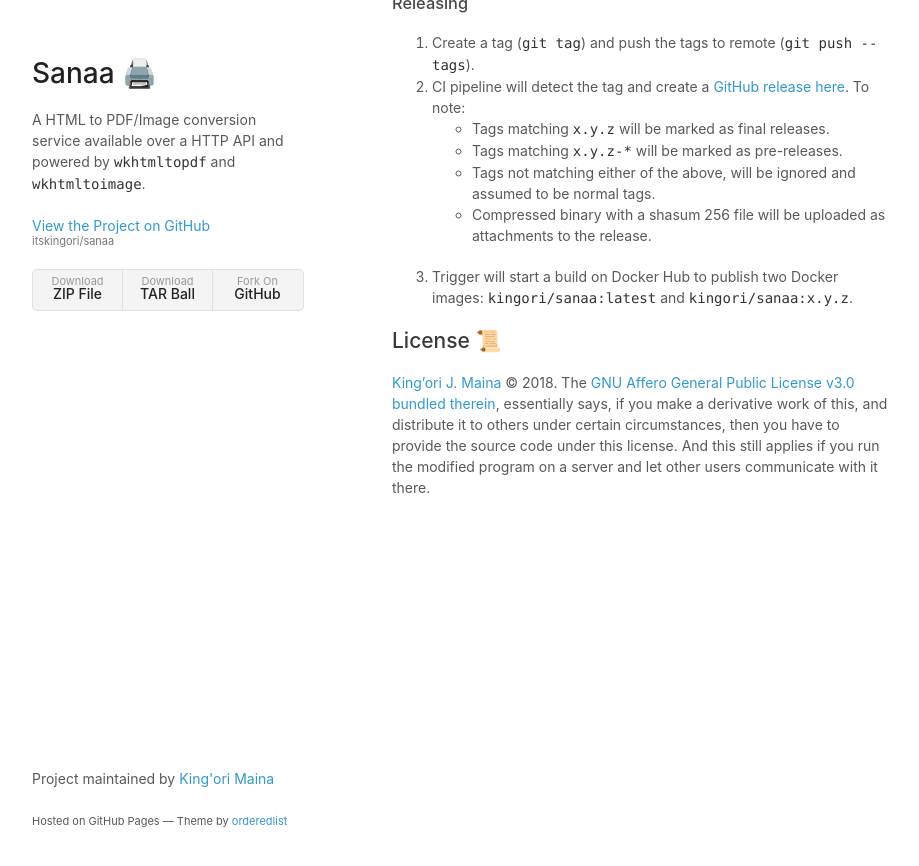
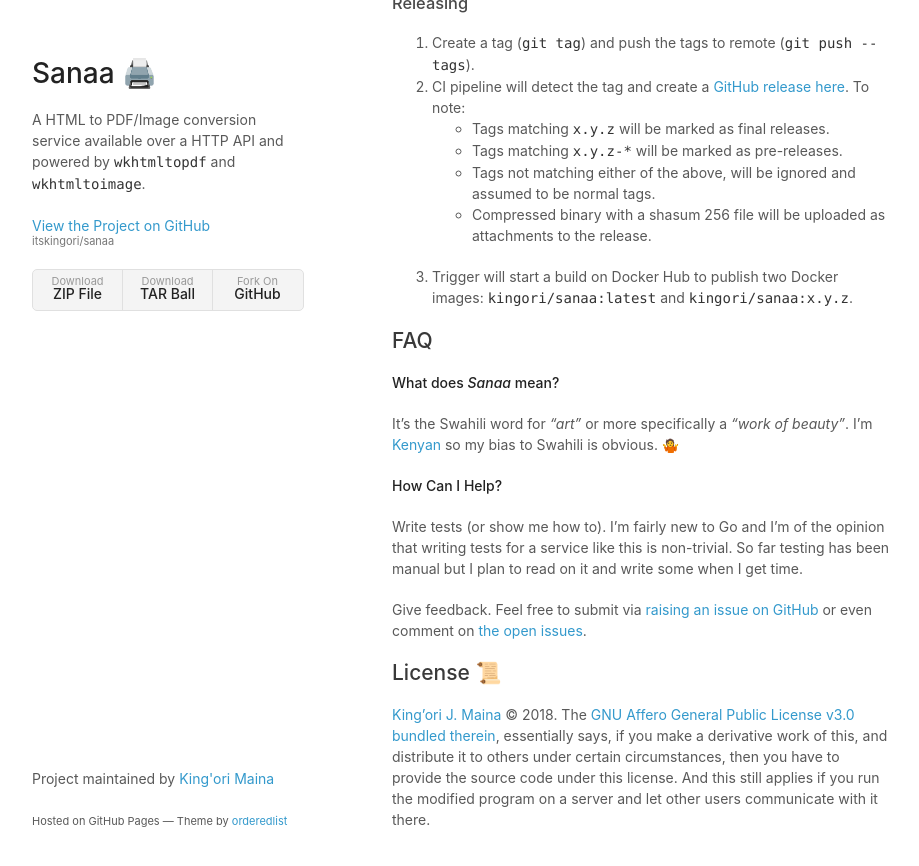
Before and after one commit to itskingori/sanaa, a Jekyll site: the page built from docs/index.md, in a window 1280 px wide and 900 px high, scrolled down 6794 px. Shown: the top 866 px of the window, without its empty margins (178-1097 px from the left). Built offline with Jekyll 4.4.1, drawn with Linux system fonts in a browser that asks for light colours.

Commit message:
Add FAQ section

```diff
--- a/docs/index.md
+++ b/docs/index.md
@@ -370,6 +370,22 @@
 3. Trigger will start a build on Docker Hub to publish two Docker images:
    `kingori/sanaa:latest` and `kingori/sanaa:x.y.z`.
 
+## FAQ
+
+**What does _Sanaa_ mean?**
+
+It's the Swahili word for _"art"_ or more specifically a _"work of beauty"_. I'm
+[Kenyan][kenya] so my bias to Swahili is obvious. 🤷
+
+**How Can I Help?**
+
+Write tests (or show me how to). I'm fairly new to Go and I'm of the opinion
+that writing tests for a service like this is non-trivial. So far testing has
+been manual but I plan to read on it and write some when I get time.
+
+Give feedback. Feel free to submit via [raising an issue on GitHub][issue-new]
+or even comment on [the open issues][issue-list].
+
 ## License 📜
 
 [King'ori J. Maina][personal-site] © 2018. The [GNU Affero General Public
@@ -386,7 +402,10 @@
 [example1]: https://github.com/itskingori/sanaa/tree/master/examples/docker-compose
 [example2]: https://github.com/itskingori/sanaa/tree/master/examples/kubernetes
 [github-page]: https://pages.github.com/
+[issue-list]: https://github.com/itskingori/sanaa/issues
+[issue-new]: https://github.com/itskingori/sanaa/issues/new
 [jekyll]: http://jekyllrb.com/
+[kenya]: https://en.wikipedia.org/wiki/Kenya
 [milestones]: https://github.com/itskingori/sanaa/milestones
 [plan]: https://github.com/itskingori/sanaa/projects
 [personal-site]: http://kingori.co/
```
